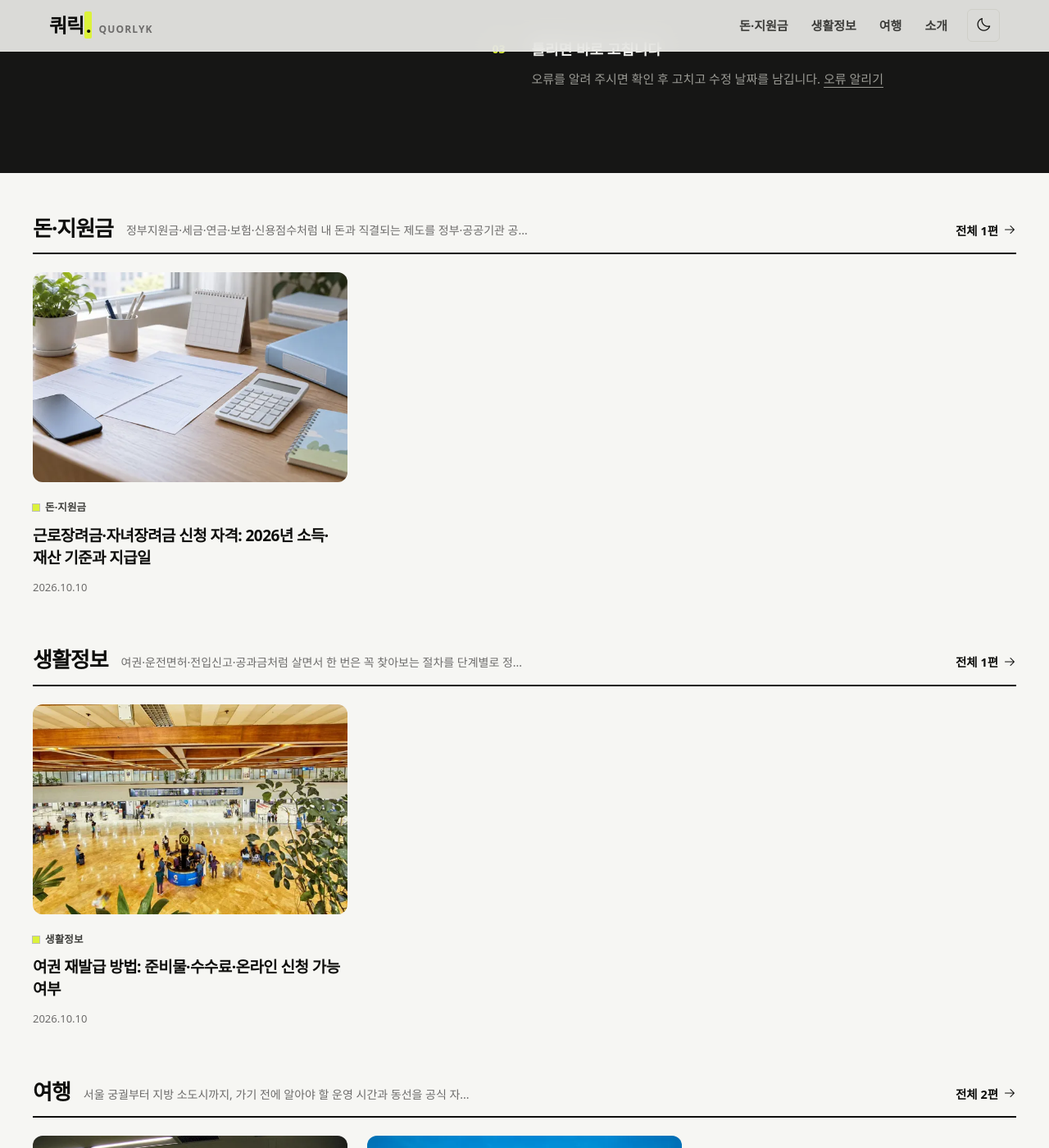
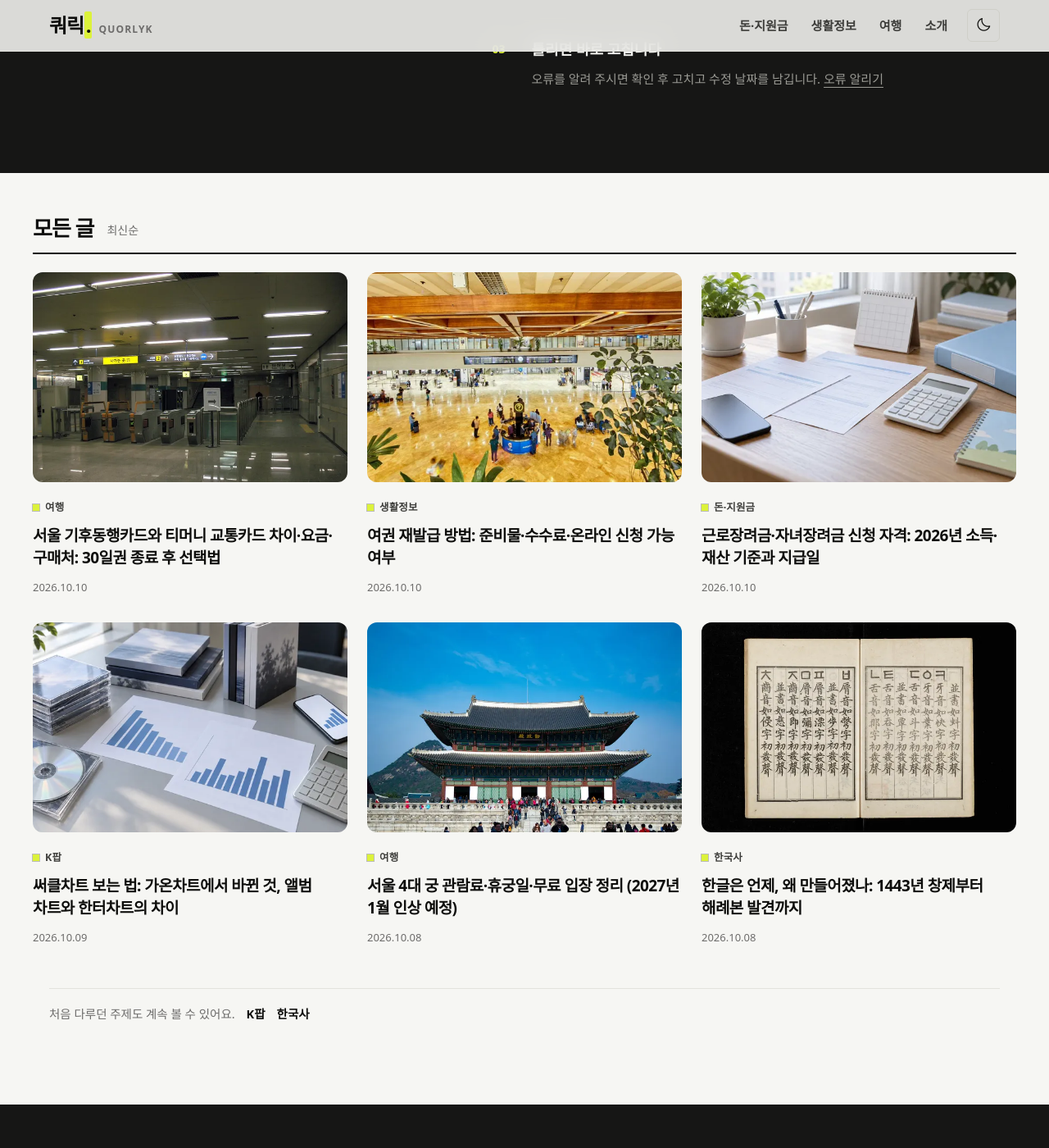
Before and after one commit to ekgoddlek0-dotcom/quorlyk-site, a Jekyll site: the page built from index.html, in a window 1280 px wide and 1400 px high, scrolled down 1576 px. Shown: the whole window at 82% size. Built offline with Jekyll 4.4.1, drawn with Linux system fonts in a browser that asks for light colours; some web fonts are replaced; some of the changed text lies outside the part shown.

Commit message:
첫 화면: 모든 글 3열 + 주제 묶음은 3편 이상일 때만
Co-Authored-By: Claude Opus 5.5 <noreply@anthropic.com>

```diff
--- a/index.html
+++ b/index.html
@@ -59,11 +59,17 @@ title: 돈·지원금·생활정보 공식 자료 정리
   </div>
 </section>
 
+<section class="shelf wrap-wide">
+  <div class="shelf-h"><h2>모든 글</h2><p>최신순</p></div>
+  <div class="card-grid">{% for p in site.posts limit: 9 %}{% include card.html post=p %}{% endfor %}</div>
+</section>
+
+{% comment %} 주제별 묶음은 글이 3편 이상 모인 주제만 — 1편짜리 칸은 비어 보인다 (10-10) {% endcomment %}
 {% assign keys = "money,life,travel" | split: "," %}
 {% for key in keys %}
 {% assign c = site.data.cats[key] %}
 {% assign ps = site.posts | where: "category", key %}
-{% if ps.size > 0 %}
+{% if ps.size >= 3 %}
 <section class="shelf wrap-wide">
   <div class="shelf-h">
     <h2>{{ c.name }}</h2>
```
